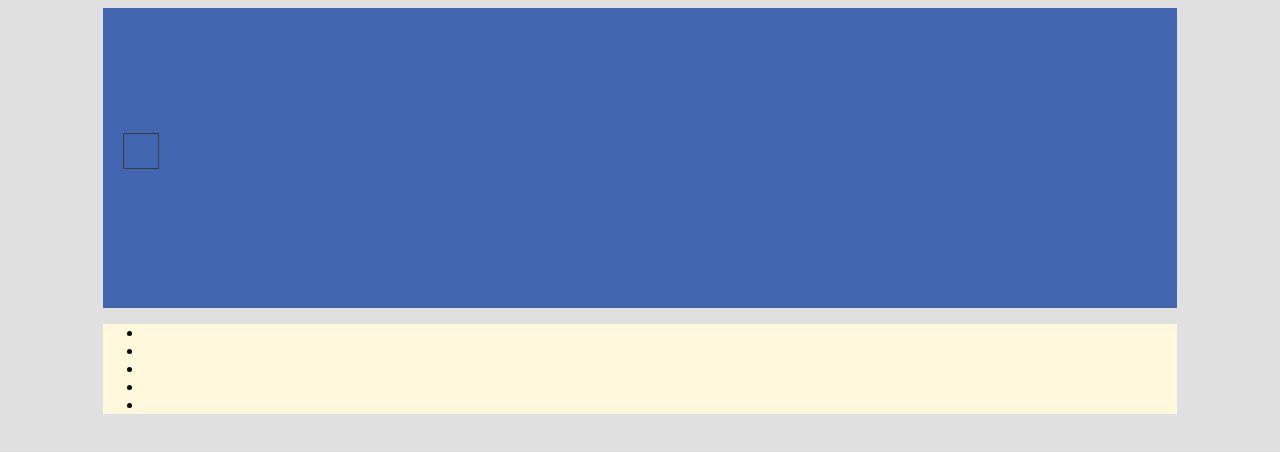
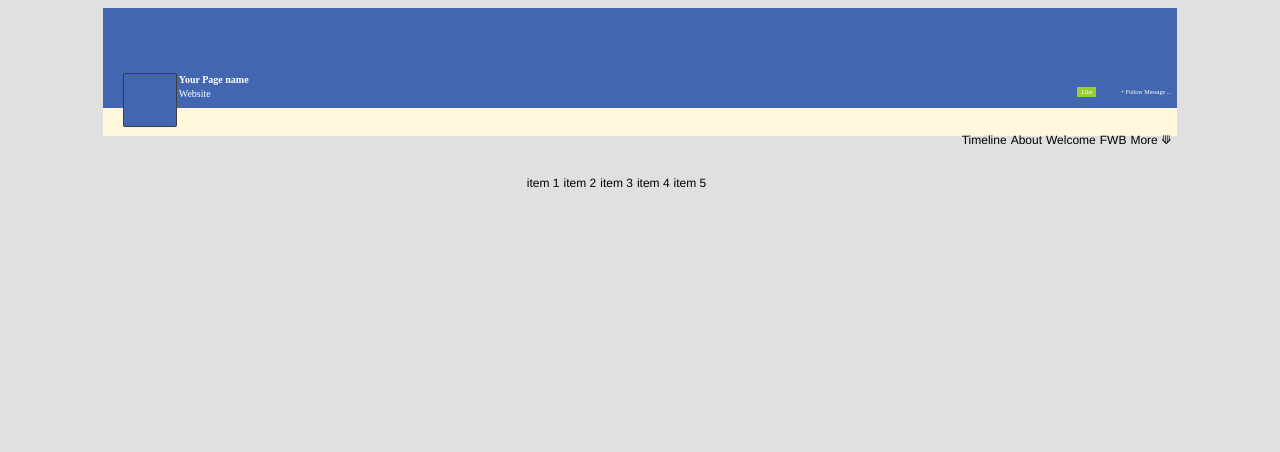
Before and after one commit to Eatmyloudmusic/Social_Network_Page, a plain HTML site: page index.html in a window 1280 px wide. Drawn offline with Linux system fonts and the light colour scheme.

Commit message:
great progress: top half, and some two column bottom

```diff
--- a/index.html
+++ b/index.html
@@ -9,16 +9,37 @@
 <body>
     <div class="blue-header-top">
         <div class="profile-picture"></div>
+        <nav class="head1">Your Page name</nav>
+        <nav class="head1 pagename">
+<p>Website</p></nav>
+<div class="buttonbar">
+    <buttton class="but likeb">Like</buttton>
+    <buttton class="but followb">+ Follow</buttton>
+    <buttton class="but messb">Message</buttton>
+    <buttton class="but dot3b">...</buttton>
+</div>
+
     </div>
     <div class="navigation">
         <ul>
-            <li class="timeline"></li>
-            <li class="link"></li>
-            <li class="link"></li>
-            <li class="link"></li>
-            <li class="link more"></li>
+            <li class="link timeline">Timeline</li>
+            <li class="link">About</li>
+            <li class="link">Welcome</li>
+            <li class="link">FWB</li>
+            <li class="link more">More &#x27F1;</li>
         </ul>
     </div>
+
+    <!-- two column list #nav -->
+    <nav>
+        <ul>
+            <li>item 1</li>
+            <li>item 2</li>
+            <li>item 3</li>
+            <li>item 4</li>
+            <li>item 5</li>
+        </ul>
+    </nav>
 
 
 
--- a/style.css
+++ b/style.css
@@ -5,25 +5,94 @@ body {
     background-color: rgb(224, 224, 224);
 }
 .blue-header-top {
-    height: 300px;
+    height: 115px;
     width: 85%;
     margin: 0 auto;
     background-color: #4267b0;
 }
 .navigation {
     width: 85%;
+    height: 28px;
     margin: 0 auto;
     background-color: cornsilk;
     position: relative;
+    top: -15px;
+    /* display: inline; */
 }
 .profile-picture {
     border: 1px solid rgb(61, 60, 60);
     border-width: thin;
-    height: 34px;
-    width: 34px;
+    height: 52px;
+    width: 52px;
     background-color: #4267b0;
     position: relative;
     border-radius: 2.5%;
-    top: 125px;
+    top: 65px;
     left: 20px;
+    z-index: 2;
 }
+ul {
+    list-style: none;
+    padding: 6px;
+    float: right;
+}
+li {
+    display: inline;
+    font-family: 'Franklin Gothic Medium', 'Arial Narrow',
+    Arial, sans-serif;
+    position: relative;
+    font-size: 12px;
+}
+li.list {
+    font-family: 'Times New Roman', Times, serif;
+}
+li.link-timeline a {
+    text-decoration: underline;
+}
+.head1 {
+    font-size: x-small;
+    font-weight: bold;
+    position: relative;
+    color: white;
+    box-sizing: content-box;
+    margin-left: 76px;
+    margin-top: 12px;
+}
+.head1.pagename
+{
+    font-weight: lighter;
+    box-sizing: content-box;
+margin-top: -7px;
+}
+.buttonbar {
+    top: -23px;
+    float: right;
+    position: relative;
+  border: none;
+  color: white;
+  padding: 3px 6px;
+  text-align: center;
+  text-decoration: none;
+  display: inline-block;
+  font-size: 6px;
+}
+.but.likeb {
+    background-color: yellowgreen;
+    padding: 2px 4px;
+    box-sizing: border-box;
+    margin-right: 23px;
+    border-color: yellow;
+}
+
+/* Two column page items list */
+nav ul {
+    -webkit-column-count: 2;
+       -moz-column-count: 2;
+            column-count: 2;
+    -webkit-column-width: 50%;
+       -moz-column-width: 50%;
+            column-width: 50%;
+      -webkit-column-gap: 4em;
+         -moz-column-gap: 4em;
+              column-gap: 4em;
+  }
```
